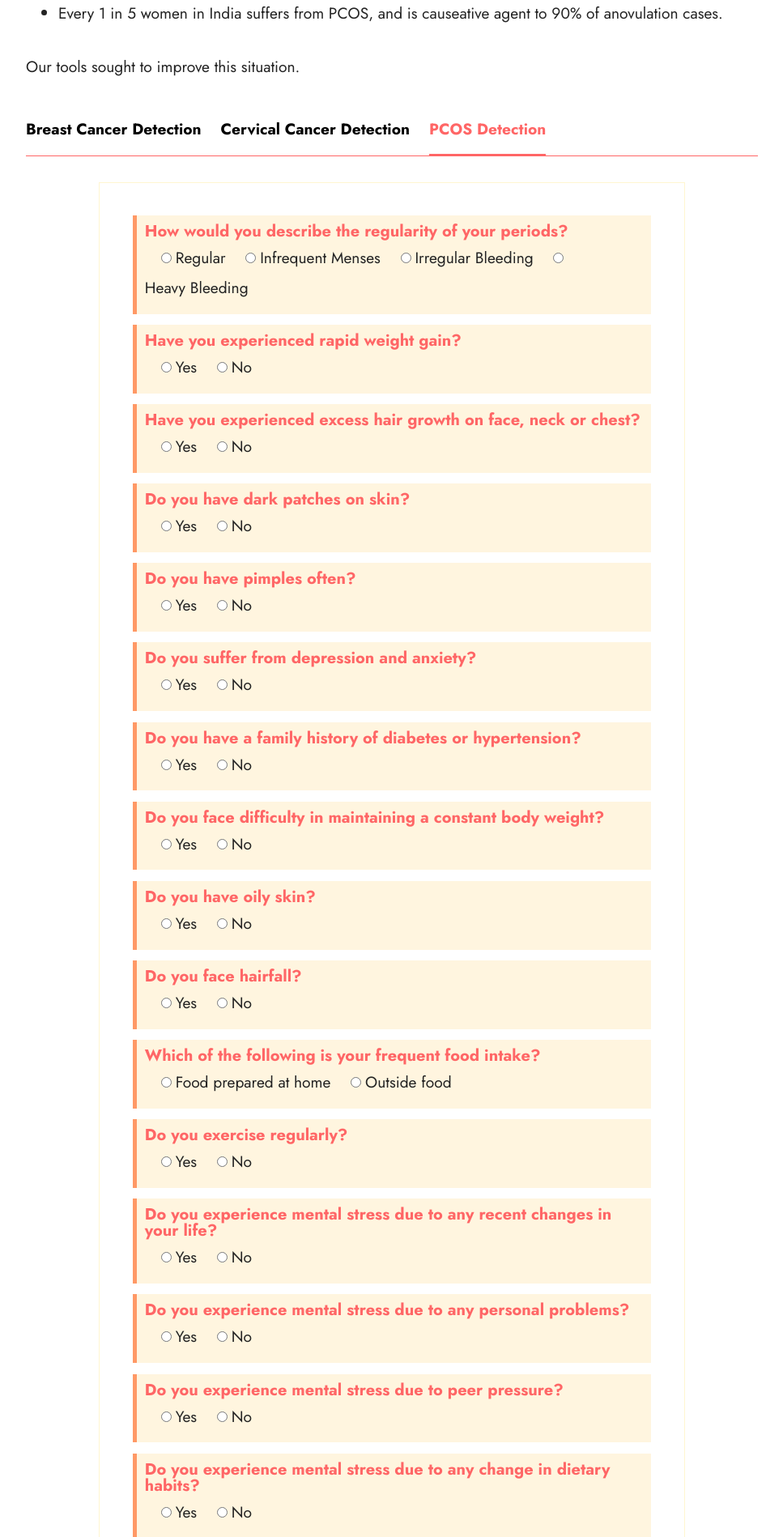
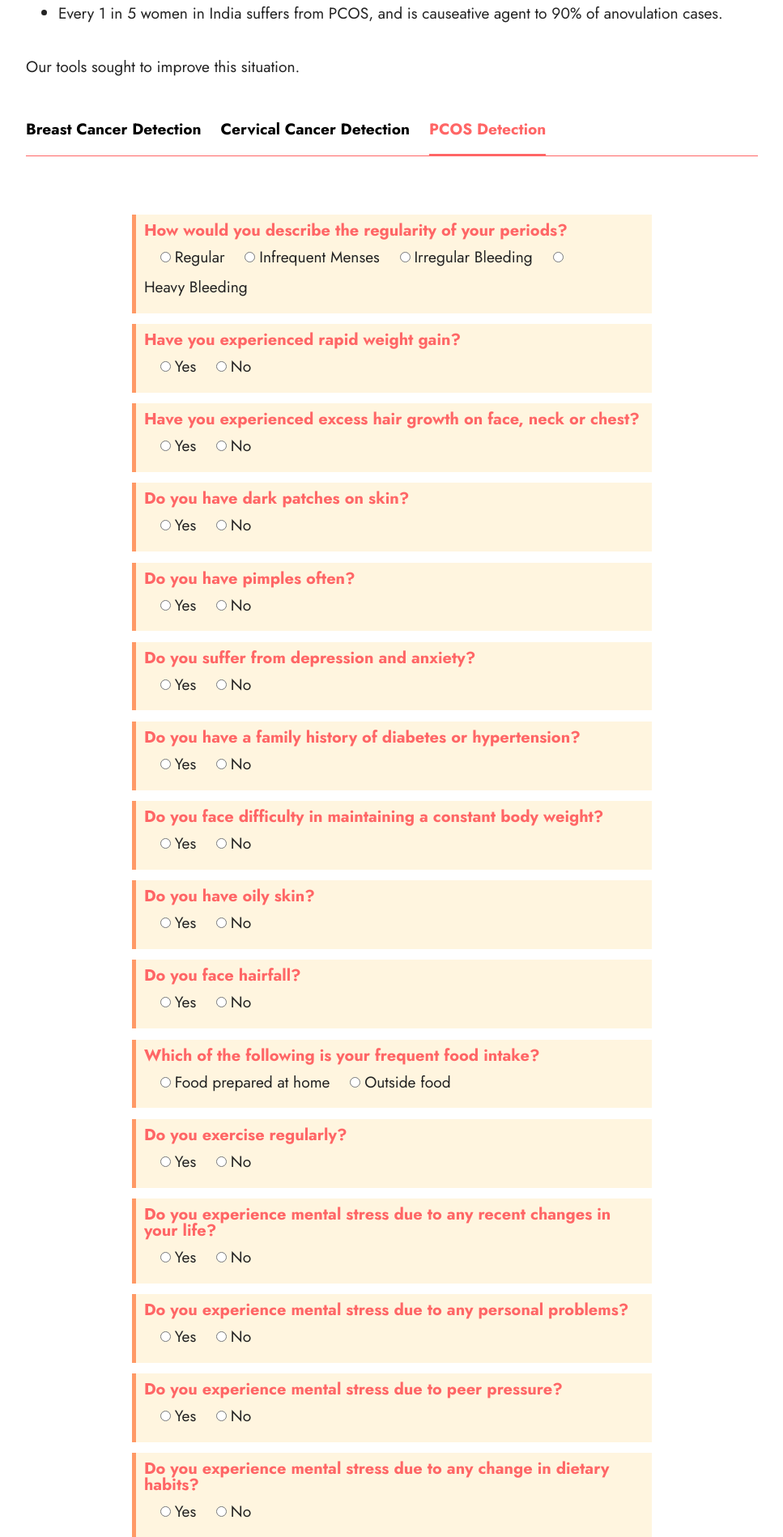
Before and after one commit to priyanshisharma/Feminine, a PHP site: page / in a window 1280 px wide, after a click on "PCOS Detection". Shown: the part 2461-4359 px from the top of the page at 81% size, without its empty margins (156-1123 px from the left). Run offline with PHP 8.4, Linux system fonts and the light colour scheme; some libraries are stand-ins or nearby versions; some web fonts are replaced.

Commit message:
Remove border from form

```diff
--- a/styles/pcosTool.css
+++ b/styles/pcosTool.css
@@ -1,7 +1,6 @@
 #pcos-form{
     width:80%;
     margin:0px 10%;
-    border: 1px solid #ffdc4340;
     padding:3%;
     font-family:'Jost', sans-serif;
 }
```
